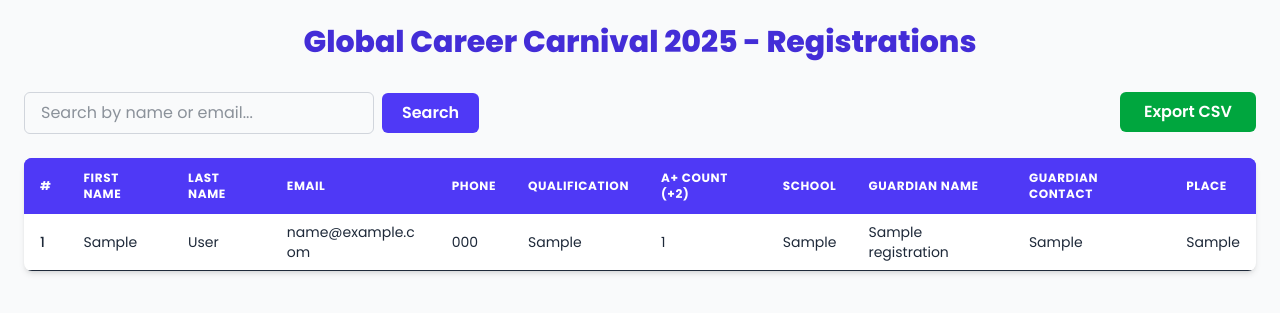
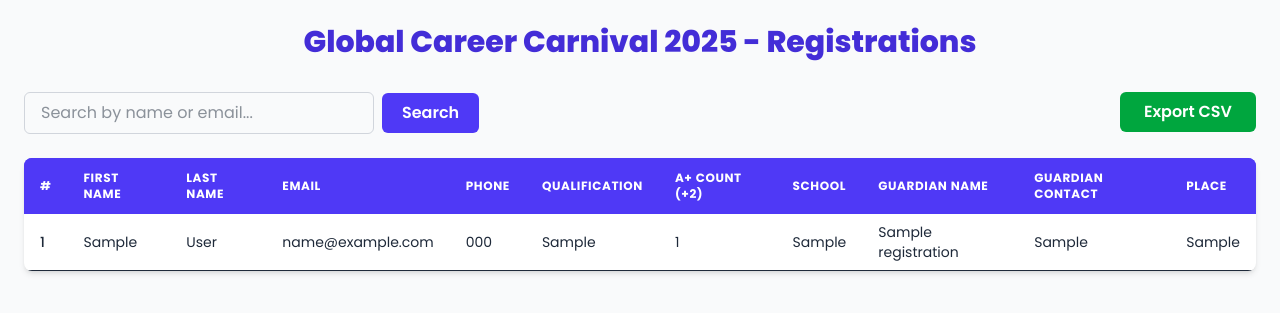
Before and after one commit to adhilet/global-career-carnival, a PHP site: page /view-registration.php in a window 1280 px wide. Shown: the top 313 px of the page. Run offline with PHP 8.4, Linux system fonts and the light colour scheme; tables that the repository leaves empty or names only in its code hold one stand-in row (values such as "Sample post").

Commit message:
fix:email field

```diff
--- a/view-registration.php
+++ b/view-registration.php
@@ -115,7 +115,7 @@ $result = $conn->query($sql);
                 echo "<td class='py-2 px-4 font-medium'>{$serial}</td>";
                 echo "<td class='py-2 px-4'>{$row['first_name']}</td>";
                 echo "<td class='py-2 px-4'>{$row['last_name']}</td>";
-                echo "<td class='py-2 px-4 break-all'>{$row['email']}</td>";
+                echo "<td class='py-2 px-4'>{$row['email']}</td>";
                 echo "<td class='py-2 px-4'>{$row['phone']}</td>";
                 echo "<td class='py-2 px-4'>{$row['qualification']}</td>";
                 echo "<td class='py-2 px-4'>{$row['aplus_count']}</td>";
```
